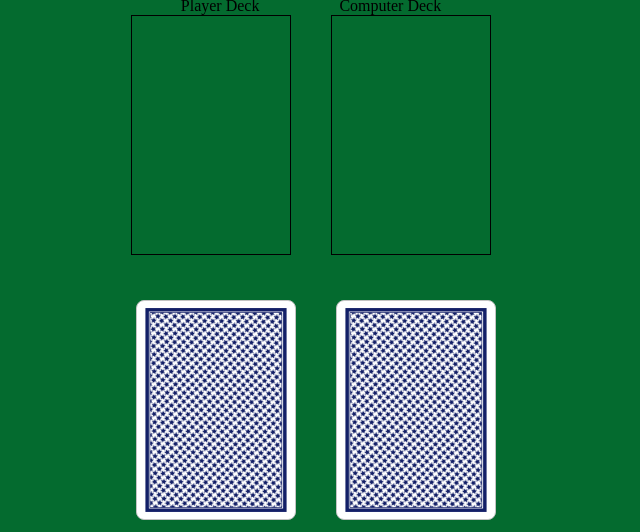
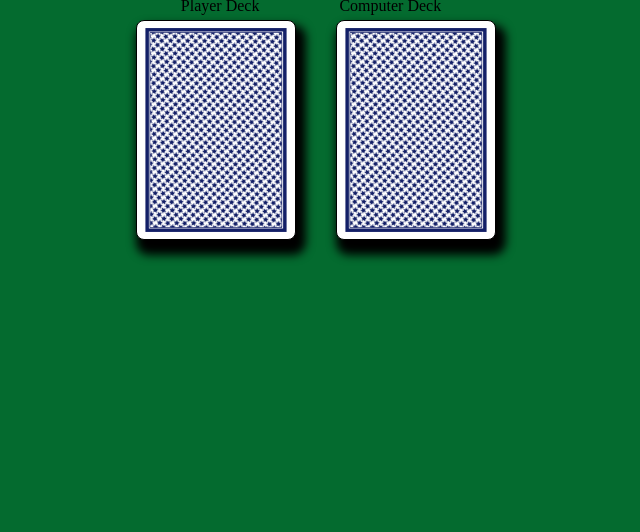
Before and after one commit to jonathanpenaloa/war-card-game, a plain HTML site: page index.html in a window 1280 px wide. Shown: the part 131-663 px from the top of the page, without its empty margins (329-969 px from the left). Drawn offline with Linux system fonts and the light colour scheme.

Commit message:
css button and cards

```diff
--- a/css/main.css
+++ b/css/main.css
@@ -86,6 +86,7 @@ footer {
 
 #pHandCards, #cHandCards {
     border: 0.1vmin solid black;
+    box-shadow: 5px 10px 10px 5px black;
 }
 
 #pwar, #cwar {
@@ -96,7 +97,6 @@ footer {
 
 #cCardCount, #pCardCount {
     text-align: center;
-    /* margin: 0px; */
     font-family: 'Anton', sans-serif;
     font-size: 25px;
 }
--- a/index.html
+++ b/index.html
@@ -20,8 +20,8 @@
         <div>Computer Deck</div>
     </main>
     <section class="cardHolder">
-        <div  id="pHandCards"></div>
-        <div  id="cHandCards"></div>
+        <div class="card back" id="pHandCards"></div>
+        <div class="card back" id="cHandCards"></div>
         <div  id="pHand"></div>
         <div  id="cHand"></div>
     </section>
--- a/js/main.js
+++ b/js/main.js
@@ -73,6 +73,8 @@ function renderWarButton() {
   warButtonEl.style.visibility = "visible";
   playBtnEl.style.visibility = "hidden";
   msgEl.innerHTML = "Its War";
+  document.querySelector("body").style.backgroundColor = "black";
+
 }
 
 function warStarts() {
@@ -88,6 +90,7 @@ function unrenderWarButton() {
     warButtonEl.style.visibility = "hidden";
     playBtnEl.style.visibility = "visible";
     msgEl.innerHTML = "Keep playing";
+    document.querySelector("body").style.backgroundColor = "rgb(4, 107, 47)";
   }
 }
 
@@ -98,8 +101,9 @@ function render() {
     pHandEl.innerHTML = pHandTemplate;
     cHandEl.innerHTML = cHandTemplate;
   } else {
-    pHandEl.innerHTML = `<div class="card back"></div>`;
-    cHandEl.innerHTML = `<div class="card back"></div>`;
+    pHandEl.innerHTML = '';
+    cHandEl.innerHTML = '';
+    // `<div class="card back"></div>`
   }
   pCountEl.innerText = pDeck.length + pHand.length;
   cCountEl.innerText = cDeck.length + cHand.length;
```
